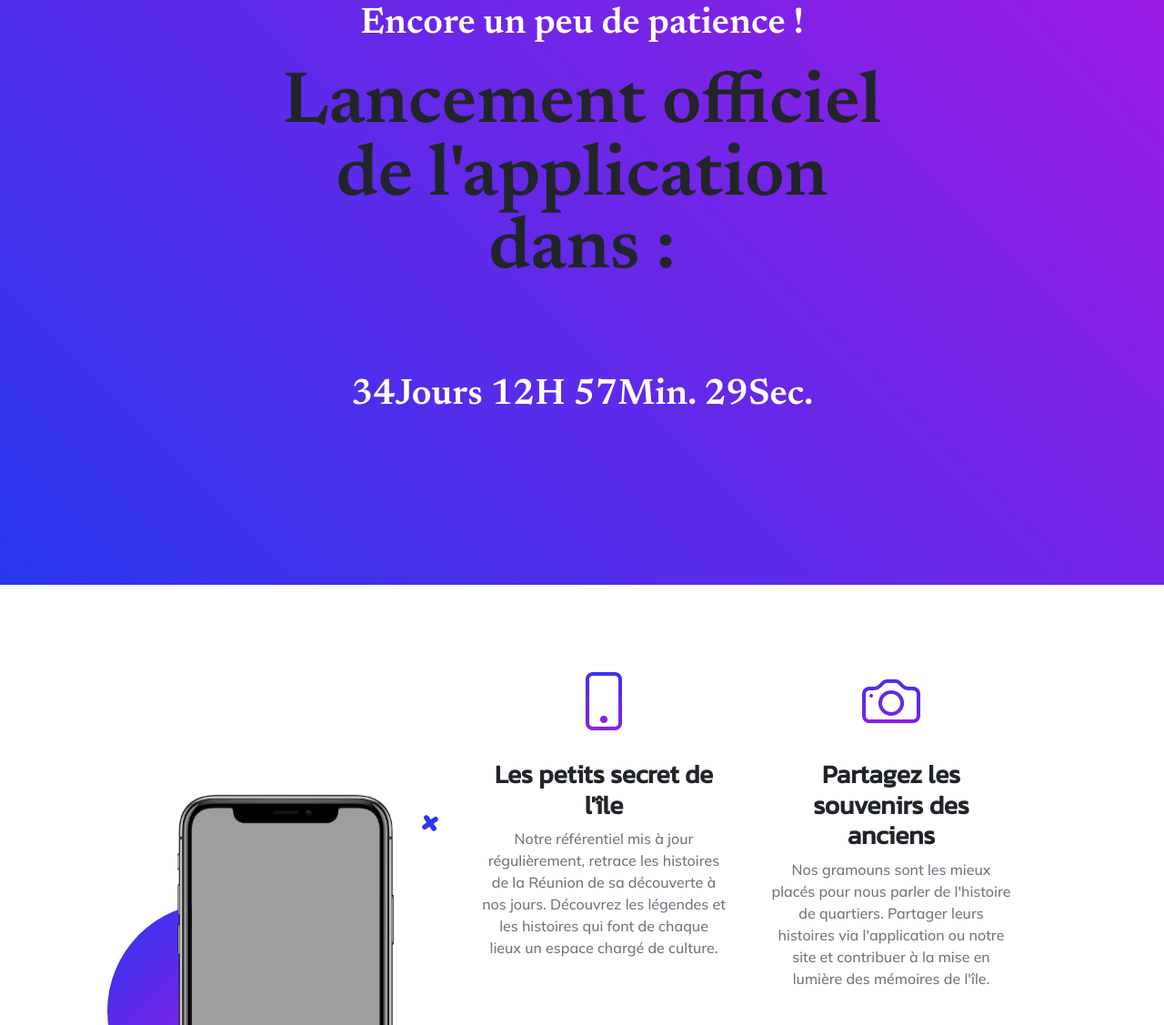
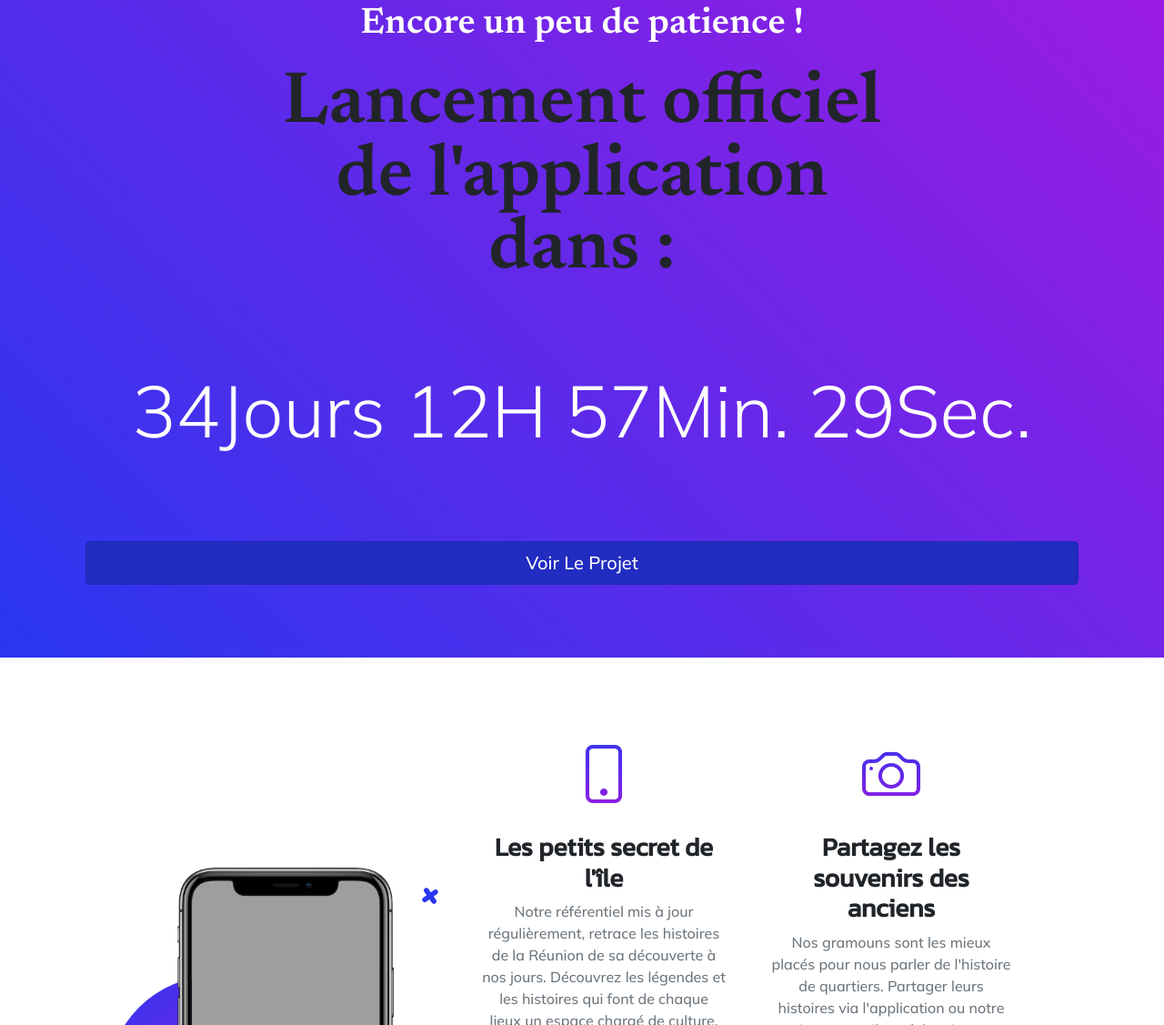
Before and after one commit to ecilals/apptipa, a plain HTML site: page index.html in a window 1280 px wide. Shown: the part 801-1928 px from the top of the page at 91% size. Drawn offline with nearby package versions, Linux system fonts and the light colour scheme; grey boxes are pictures that could not be loaded.

Commit message:
Update index.html

```diff
--- a/index.html
+++ b/index.html
@@ -20,6 +20,7 @@
     </head>
 
     <body id="page-top">
+
         <!-- Navigation-->
         <nav class="navbar navbar-expand-lg navbar-light fixed-top shadow-sm" id="mainNav">
             <div class="container px-5">
@@ -33,6 +34,7 @@
                         <li class="nav-item"><a class="nav-link me-lg-3" href="#features">L'application</a></li>
                         <li class="nav-item"><a class="nav-link me-lg-3" href="#partenariats">Partenariats</a></li>
                         <li class="nav-item"><a class="nav-link me-lg-3" href="#download">Télécharger</a></li>
+                        <li class="nav-item"><a class="nav-link me-lg-3" href="prez.html">Présentation Projet Pro</a></li>
                     </ul>
                     <button class="btn btn-primary rounded-pill px-3 mb-2 mb-lg-0" data-bs-toggle="modal" data-bs-target="#feedbackModal">
                         <span class="d-flex align-items-center">
@@ -52,13 +54,13 @@
                         <div class="mb-5 mb-lg-0 text-center text-lg-start">
                             <h1 class="display-1 lh-1 mb-3">Une nouvelle expérience de visite audio à la Réunion</h1>
                             <p class="lead fw-normal text-muted mb-5">Découvrez les z'istoir lontan des lieux emblématiques de la Réunion sur votre trajet.</p>
-                            <div class="d-flex flex-column flex-lg-row align-items-center">
+                        <div class="d-flex flex-column flex-lg-row align-items-center">
                                 <a class="me-lg-3 mb-4 mb-lg-0" href="#!"><img class="app-badge" src="assets/img/google-play-badge.svg" alt="..." /></a>
                                 <a href="#!"><img class="app-badge" src="assets/img/app-store-badge.svg" alt="..." /></a>
-                            </div>
                         </div>
                     </div>
-                    <div class="col-lg-6">
+                </div>
+                <div class="col-lg-6">
                         <!-- Masthead device mockup feature-->
                         <div class="masthead-device-mockup">
                             <svg class="circle" viewBox="0 0 100 100" xmlns="http://www.w3.org/2000/svg">
@@ -91,13 +93,12 @@
             <div class="container px-5">
                 <div class="row gx-5 justify-content-center">
                     <div class="col-xl-8">
-                        <div class="h2 fs-1 text-white mb-4"> Encore un peu de patience !
+                        <div class="h2 fs-1 text-white mb-4" > Encore un peu de patience !
                         </div>
                         <h1 class="display-1 lh-1 mb-3">Lancement officiel de l'application dans :</h1>
-                        </div>
+                    </div>
                         <div class="container">
-                        <section id="demo" class="h2 fs-1 text-white mb-4">
-
+                        <section id="demo" class="text-white display-1 lh-1 mb-4"><h2>
                                 <script>
                                 // Set the date we're counting down to
                                 var countDownDate = new Date("Sep 30, 2021 00:00:25").getTime();
@@ -128,8 +129,9 @@
                                 }
                                 }, 1000);
                                 </script>
-                                </p>
+                            </h2></p>
                     </div>
+                    <a href="prez.html" class="btn btn-primary btn-lg active" role="button" aria-pressed="true">Voir Le Projet</a>
                 </div>
             </div>
         </section>
```
